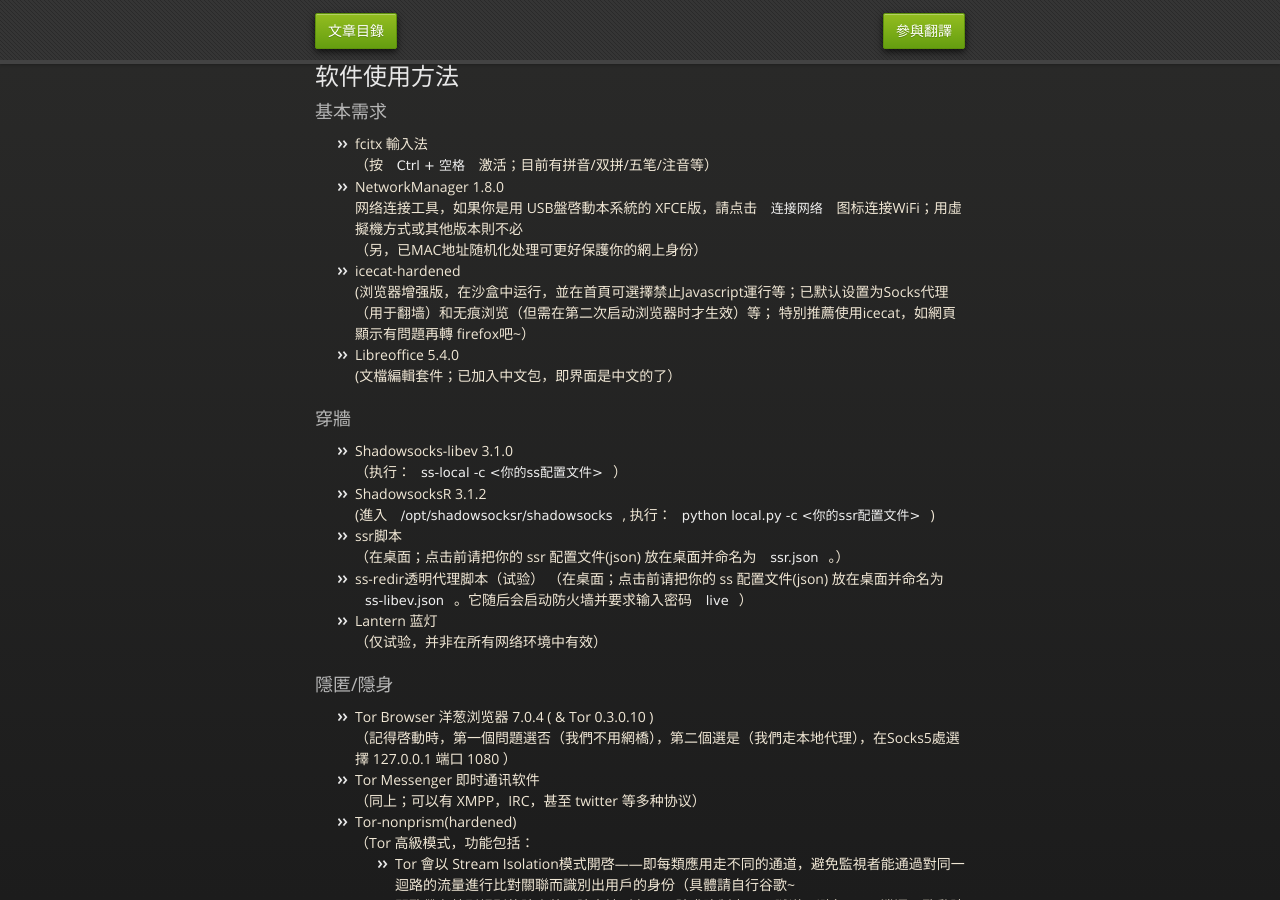
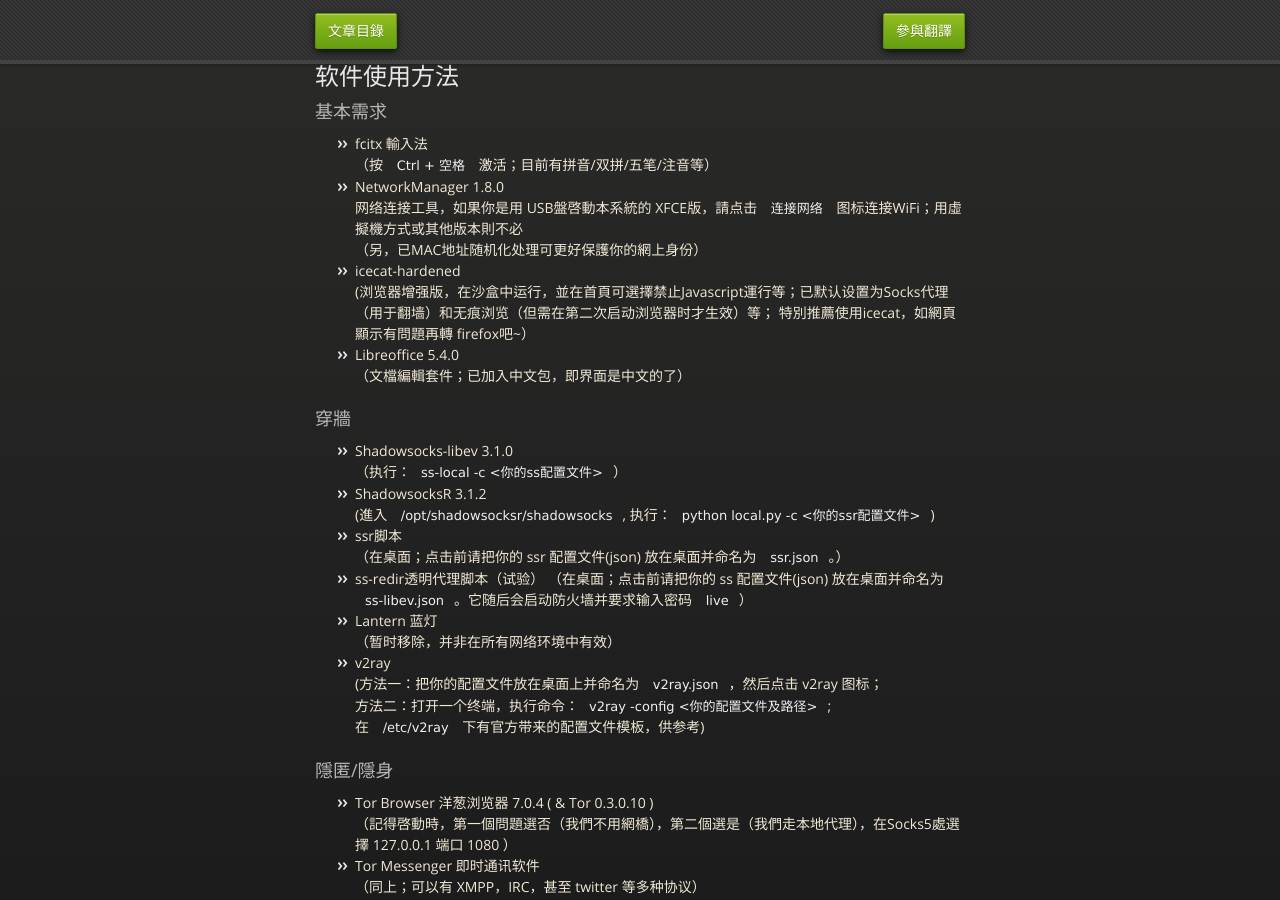
Before and after one commit to mdrights/os-observe, a Jekyll site: the page built from docs/LiveSlak-Users-Guide.md, in a window 1280 px wide and 900 px high. Built offline with Jekyll 4.4.1, drawn with Linux system fonts in a browser that asks for light colours; our own code applies the rules of GitHub Pages for plain Markdown files; some of the changed text lies outside the part shown.

Commit message:
update for 1007 release

```diff
--- a/docs/LiveSlak-Users-Guide.md
+++ b/docs/LiveSlak-Users-Guide.md
@@ -15,7 +15,7 @@
 	(浏览器增强版，在沙盒中运行，並在首頁可選擇禁止Javascript運行等；已默认设置为Socks代理（用于翻墙）和无痕浏览（但需在第二次启动浏览器时才生效）等；
 	特別推薦使用icecat，如網頁顯示有問題再轉 firefox吧~）
 - Libreoffice 5.4.0
-	(文檔編輯套件；已加入中文包，即界面是中文的了）
+	（文檔編輯套件；已加入中文包，即界面是中文的了）
 
 ### 穿牆
 - Shadowsocks-libev 3.1.0
@@ -27,7 +27,12 @@
 - ss-redir透明代理脚本（试验）
 	（在桌面；点击前请把你的 ss 配置文件(json) 放在桌面并命名为 `ss-libev.json`。它随后会启动防火墙并要求输入密码 `live`）
 - Lantern 蓝灯
-	（仅试验，并非在所有网络环境中有效）
+	（暂时移除，并非在所有网络环境中有效）
+- v2ray
+	(方法一：把你的配置文件放在桌面上并命名为 `v2ray.json`，然后点击 v2ray 图标；
+	 方法二：打开一个终端，执行命令：`v2ray -config <你的配置文件及路径>`;
+	 在 `/etc/v2ray` 下有官方带来的配置文件模板，供参考)
+
 
 ### 隱匿/隱身
 - Tor Browser 洋葱浏览器 7.0.4 ( & Tor 0.3.0.10 )
```
Also changed, not shown: other parts of docs/LiveSlak-Users-Guide.md (+1 -1 lines), _posts/2017-12-31-Liveslak-intro.md (+4 -2 lines).
